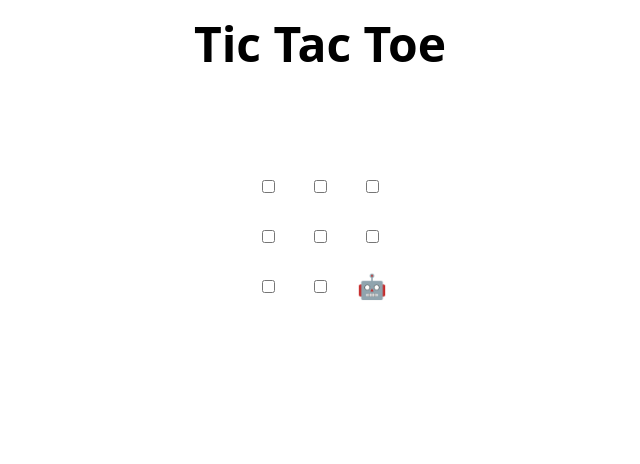
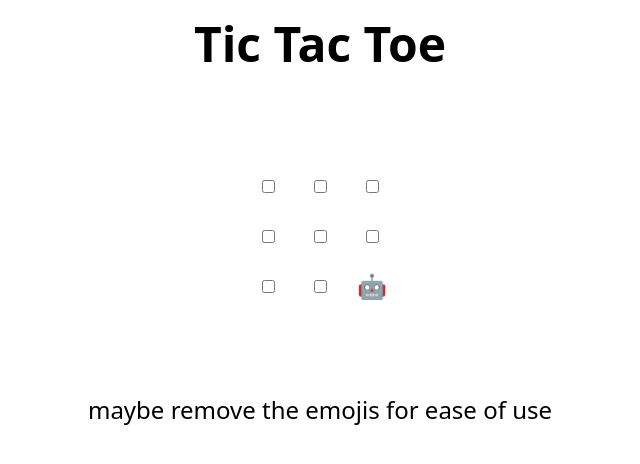
Before and after one commit to menfem/skills-review-pull-requests, a plain HTML site: page index.html in a window 1280 px wide. Shown: the whole page, without its empty margins (320-960 px from the left). Drawn offline with Linux system fonts and the light colour scheme.

Commit message:
Update index.html
maybe one or even both

```diff
--- a/index.html
+++ b/index.html
@@ -48,7 +48,7 @@
 </table>
 
 <h2 hidden>Game over, refresh to play again 🧑‍💻 🤖!</h2>
-
+maybe remove the emojis for ease of use
 <script>
   // Initialization
   const boxes = Array.from(document.querySelectorAll("td"));
```
